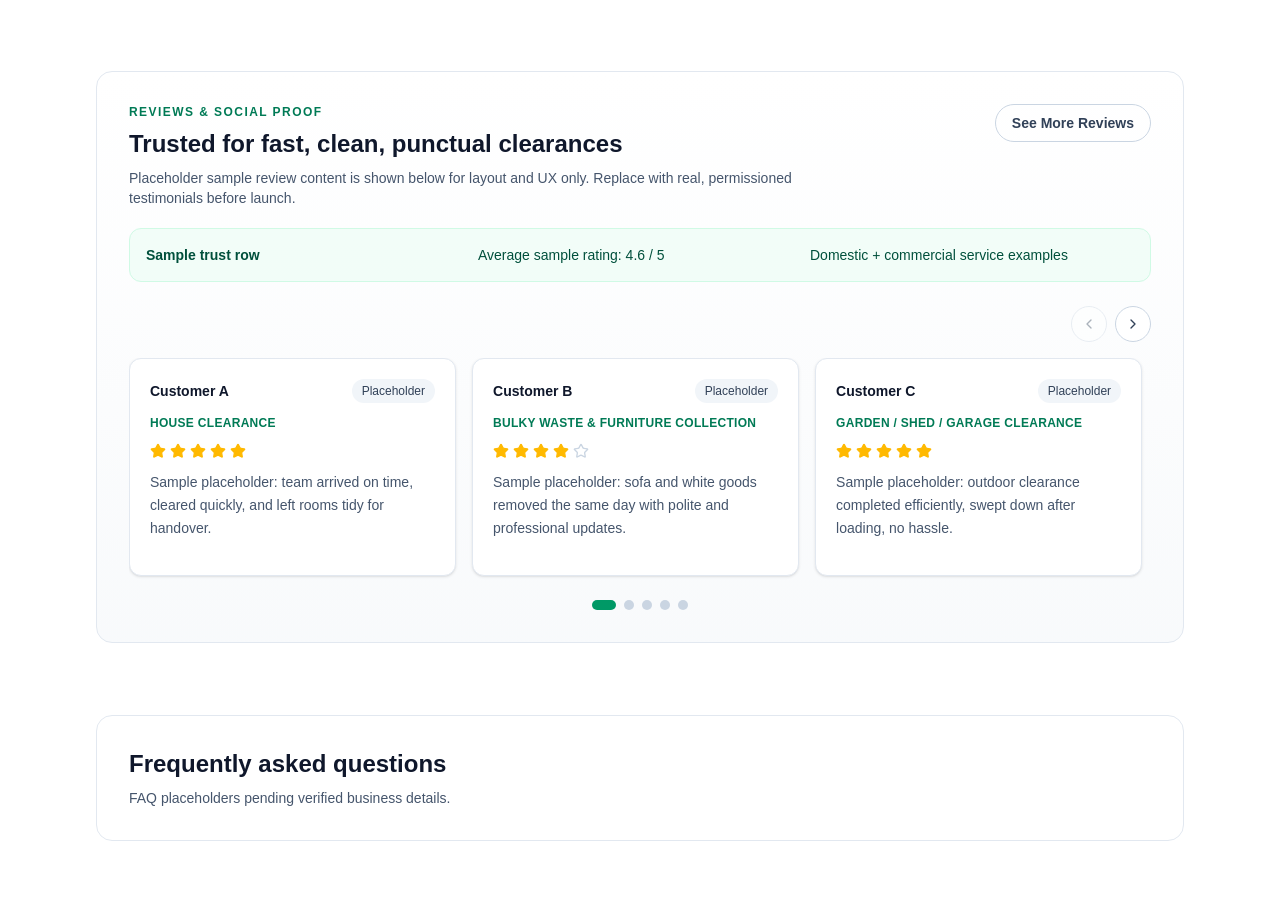
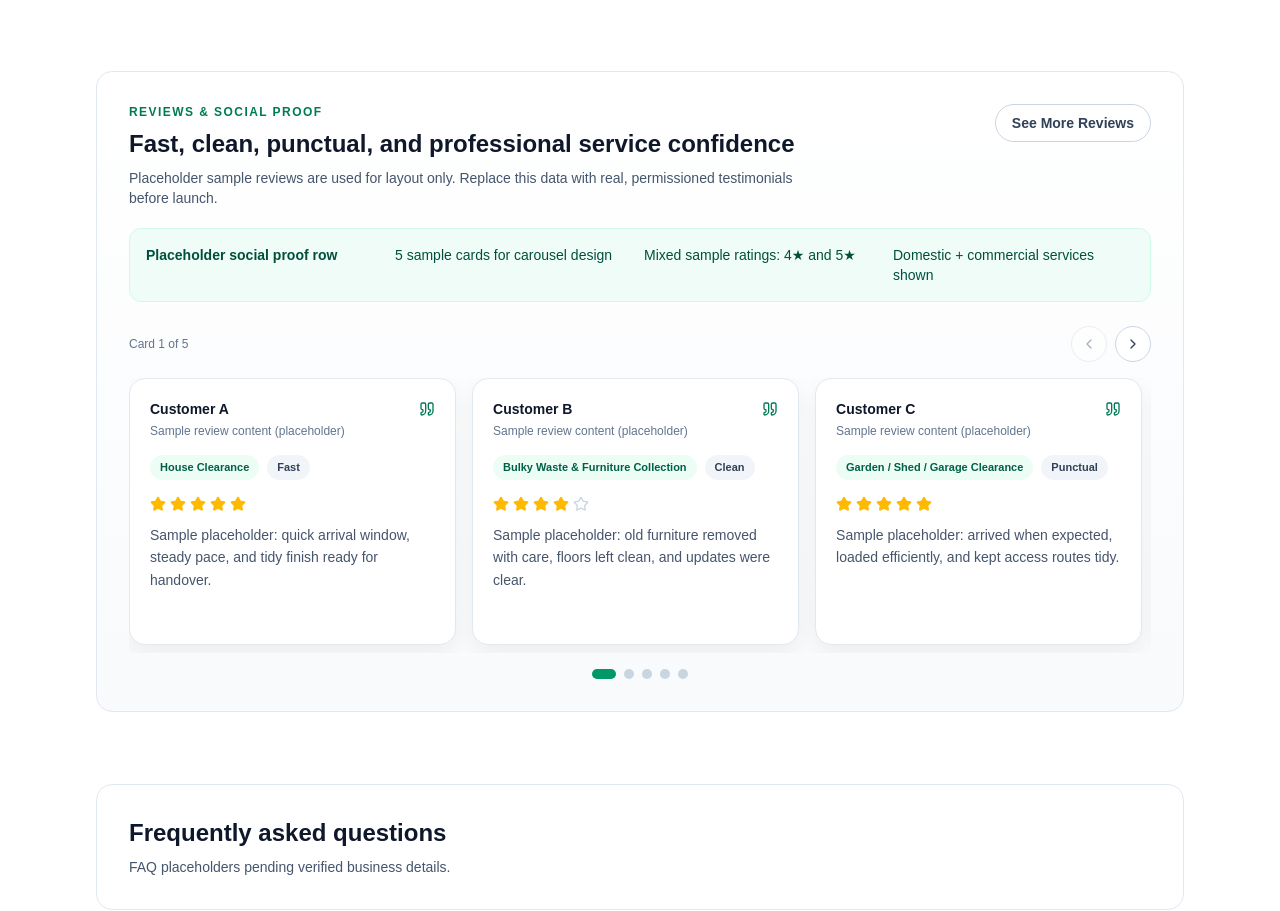
Before and after one commit to usamabuilds/cleaning-webiste, a Next.js app: page / in a window 1280 px wide. Shown: the part 3684-4595 px from the top of the page. Built offline with nearby package versions, Linux system fonts and the light colour scheme.

Commit message:
Add placeholder social proof carousel section on homepage

```diff
--- a/src/components/sections/reviews-section.tsx
+++ b/src/components/sections/reviews-section.tsx
@@ -4,13 +4,19 @@ import { ReviewsCarousel } from "@/components/ui/reviews-carousel";
 
 export function ReviewsSection(): JSX.Element {
   return (
-    <section id="reviews" aria-labelledby="reviews-heading" className="rounded-2xl border border-slate-200 bg-gradient-to-b from-white to-slate-50 p-6 sm:p-8">
+    <section
+      id="reviews"
+      aria-labelledby="reviews-heading"
+      className="rounded-2xl border border-slate-200 bg-gradient-to-b from-white to-slate-50 p-6 sm:p-8"
+    >
       <div className="flex flex-wrap items-start justify-between gap-4">
         <div className="max-w-2xl">
           <p className="text-xs font-semibold uppercase tracking-[0.12em] text-emerald-700">Reviews & Social Proof</p>
-          <h2 id="reviews-heading" className="mt-2 text-2xl font-bold text-slate-900">Trusted for fast, clean, punctual clearances</h2>
+          <h2 id="reviews-heading" className="mt-2 text-2xl font-bold text-slate-900">
+            Fast, clean, punctual, and professional service confidence
+          </h2>
           <p className="mt-2 text-sm text-slate-600">
-            Placeholder sample review content is shown below for layout and UX only. Replace with real, permissioned testimonials before launch.
+            Placeholder sample reviews are used for layout only. Replace this data with real, permissioned testimonials before launch.
           </p>
         </div>
 
@@ -22,10 +28,11 @@ export function ReviewsSection(): JSX.Element {
         </Link>
       </div>
 
-      <div className="mt-5 grid gap-2 rounded-xl border border-emerald-100 bg-emerald-50/60 p-4 text-sm text-emerald-900 sm:grid-cols-3">
-        <p className="font-semibold">Sample trust row</p>
-        <p>Average sample rating: 4.6 / 5</p>
-        <p>Domestic + commercial service examples</p>
+      <div className="mt-5 grid gap-2 rounded-xl border border-emerald-100 bg-emerald-50/70 p-4 text-sm text-emerald-900 sm:grid-cols-2 lg:grid-cols-4">
+        <p className="font-semibold">Placeholder social proof row</p>
+        <p>5 sample cards for carousel design</p>
+        <p>Mixed sample ratings: 4★ and 5★</p>
+        <p>Domestic + commercial services shown</p>
       </div>
 
       <div className="mt-6">
--- a/src/components/ui/review-card.tsx
+++ b/src/components/ui/review-card.tsx
@@ -1,4 +1,4 @@
-import { Star } from "lucide-react";
+import { Quote, Star } from "lucide-react";
 import type { ReviewItem } from "@/data/reviews";
 
 type ReviewCardProps = {
@@ -7,19 +7,25 @@ type ReviewCardProps = {
 
 export function ReviewCard({ review }: ReviewCardProps): JSX.Element {
   return (
-    <article className="h-full rounded-xl border border-slate-200 bg-white p-5 shadow-sm">
-      <div className="flex items-center justify-between gap-3">
-        <p className="text-sm font-semibold text-slate-900">{review.customerLabel}</p>
-        <span className="rounded-full bg-slate-100 px-2.5 py-1 text-xs font-medium text-slate-700">
-          Placeholder
+    <article className="h-full rounded-2xl border border-slate-200 bg-white p-5 shadow-[0_8px_24px_rgba(15,23,42,0.06)]">
+      <div className="flex items-start justify-between gap-3">
+        <div>
+          <p className="text-sm font-semibold text-slate-900">{review.customerLabel}</p>
+          <p className="mt-1 text-xs font-medium text-slate-500">Sample review content (placeholder)</p>
+        </div>
+        <Quote size={16} className="mt-0.5 text-emerald-700" aria-hidden="true" />
+      </div>
+
+      <div className="mt-4 flex flex-wrap items-center gap-2">
+        <span className="rounded-full bg-emerald-50 px-2.5 py-1 text-[11px] font-semibold text-emerald-800">
+          {review.serviceLabel}
+        </span>
+        <span className="rounded-full bg-slate-100 px-2.5 py-1 text-[11px] font-semibold text-slate-700">
+          {review.highlight}
         </span>
       </div>
 
-      <p className="mt-3 text-xs font-semibold uppercase tracking-wide text-emerald-700">
-        {review.serviceLabel}
-      </p>
-
-      <div className="mt-3 flex items-center gap-1" aria-label={`${review.rating} out of 5 stars`}>
+      <div className="mt-4 flex items-center gap-1" aria-label={`${review.rating} out of 5 stars`}>
         {Array.from({ length: 5 }).map((_, index) => (
           <Star
             key={`${review.id}-star-${index}`}
--- a/src/components/ui/reviews-carousel.tsx
+++ b/src/components/ui/reviews-carousel.tsx
@@ -42,8 +42,12 @@ export function ReviewsCarousel({ items }: ReviewsCarouselProps): JSX.Element {
   };
 
   return (
-    <div>
-      <div className="flex items-center justify-end gap-2">
+    <div aria-roledescription="carousel" aria-label="Sample customer reviews">
+      <div className="flex items-center justify-between gap-3">
+        <p className="text-xs font-medium text-slate-500">
+          Card {activeIndex + 1} of {items.length}
+        </p>
+        <div className="flex items-center gap-2">
           <button
             type="button"
             onClick={() => scrollToIndex(activeIndex - 1)}
@@ -63,6 +67,7 @@ export function ReviewsCarousel({ items }: ReviewsCarouselProps): JSX.Element {
             <ChevronRight size={16} aria-hidden="true" />
           </button>
         </div>
+      </div>
 
       <div
         ref={trackRef}
@@ -70,7 +75,7 @@ export function ReviewsCarousel({ items }: ReviewsCarouselProps): JSX.Element {
         className="mt-4 flex snap-x snap-mandatory gap-4 overflow-x-auto pb-2 [scrollbar-width:none] [&::-webkit-scrollbar]:hidden"
       >
         {items.map((review) => (
-          <div key={review.id} className="min-w-[85%] snap-start sm:min-w-[48%] lg:min-w-[32%]">
+          <div key={review.id} className="min-w-[86%] snap-start sm:min-w-[48%] lg:min-w-[32%]">
             <ReviewCard review={review} />
           </div>
         ))}
--- a/src/data/reviews.ts
+++ b/src/data/reviews.ts
@@ -8,6 +8,7 @@ export type ReviewItem = {
     | "Commercial Waste & Cardboard Collection";
   rating: 4 | 5;
   quote: string;
+  highlight: "Fast" | "Clean" | "Punctual" | "Professional";
   isPlaceholder: true;
 };
 
@@ -18,7 +19,8 @@ export const reviews: ReadonlyArray<ReviewItem> = [
     serviceLabel: "House Clearance",
     rating: 5,
     quote:
-      "Sample placeholder: team arrived on time, cleared quickly, and left rooms tidy for handover.",
+      "Sample placeholder: quick arrival window, steady pace, and tidy finish ready for handover.",
+    highlight: "Fast",
     isPlaceholder: true,
   },
   {
@@ -27,7 +29,8 @@ export const reviews: ReadonlyArray<ReviewItem> = [
     serviceLabel: "Bulky Waste & Furniture Collection",
     rating: 4,
     quote:
-      "Sample placeholder: sofa and white goods removed the same day with polite and professional updates.",
+      "Sample placeholder: old furniture removed with care, floors left clean, and updates were clear.",
+    highlight: "Clean",
     isPlaceholder: true,
   },
   {
@@ -36,7 +39,8 @@ export const reviews: ReadonlyArray<ReviewItem> = [
     serviceLabel: "Garden / Shed / Garage Clearance",
     rating: 5,
     quote:
-      "Sample placeholder: outdoor clearance completed efficiently, swept down after loading, no hassle.",
+      "Sample placeholder: arrived when expected, loaded efficiently, and kept access routes tidy.",
+    highlight: "Punctual",
     isPlaceholder: true,
   },
   {
@@ -45,7 +49,8 @@ export const reviews: ReadonlyArray<ReviewItem> = [
     serviceLabel: "Commercial Waste & Cardboard Collection",
     rating: 4,
     quote:
-      "Sample placeholder: punctual collection slot, clean loading process, and clear communication for our site team.",
+      "Sample placeholder: polite team, organized collection, and a professional handover for site staff.",
+    highlight: "Professional",
     isPlaceholder: true,
   },
   {
@@ -54,7 +59,8 @@ export const reviews: ReadonlyArray<ReviewItem> = [
     serviceLabel: "House Clearance",
     rating: 5,
     quote:
-      "Sample placeholder: respectful crew, fast turnaround, and a professional finish before keys were returned.",
+      "Sample placeholder: practical approach, fast turnaround, and respectful communication throughout.",
+    highlight: "Fast",
     isPlaceholder: true,
   },
 ];
```
Lines whose indentation alone changed are shown as unchanged.
